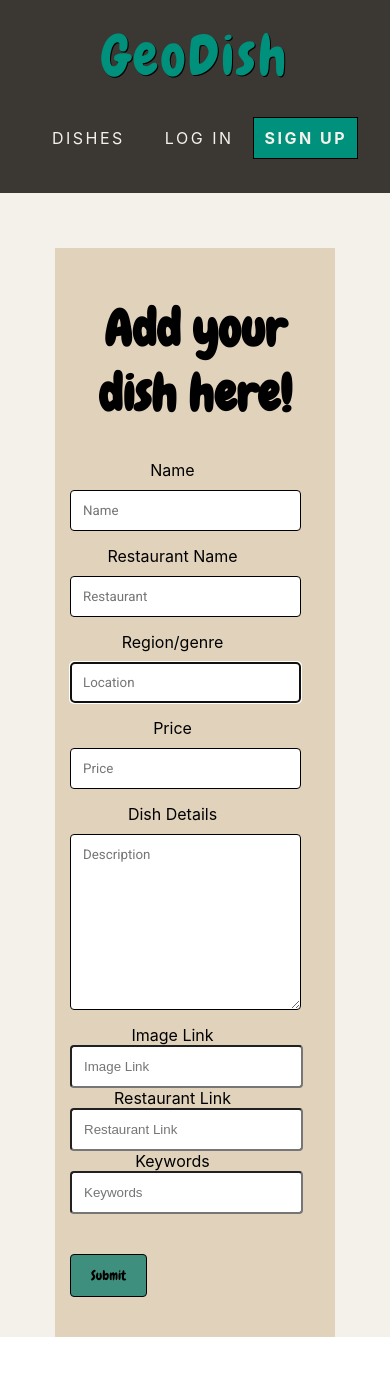
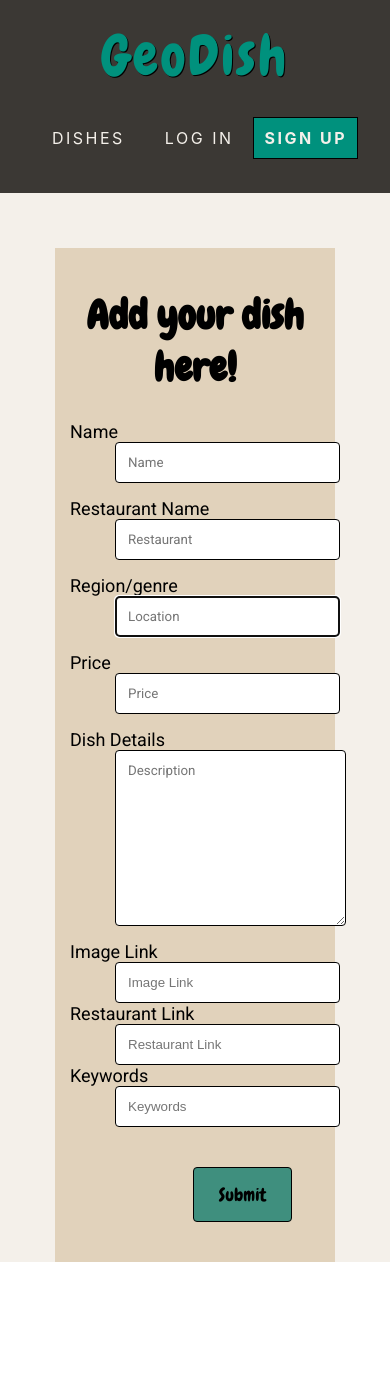
Before and after one commit to rararamberg/GeoDish-App, a React (Create React App) app in the folder client/: page /add-dish in a window 390 px wide. Shown: the top 1376 px of the page. After the commit the page ends 1317 px from the top, so only its background shows below. Built offline with nearby package versions, Linux system fonts and the light colour scheme; the HTML template or start-up script is replaced by a standard one.

Commit message:
final touches edit dish and add dish

```diff
--- a/client/src/screens/AddDishes/AddDishes.css
+++ b/client/src/screens/AddDishes/AddDishes.css
@@ -11,7 +11,7 @@
     flex-direction: row;
     align-items: center;
     font-family: chewy;
-    font-size: 25px;
+    font-size: 20px;
 }
 
 .add-form-container {
@@ -19,22 +19,38 @@
     display: flex;
     flex-direction: row;
     flex-wrap: wrap;
-    justify-content: space-between;
+    justify-content: space-evenly;
     align-items: center;
     align-content: space-between;
     background-color: #E1D2BB;
 }
 
+
 .create-form input {
     display: flex;
-    flex-direction: column;
-    justify-content: flex-end;
+    flex-direction: row;
+    justify-content: flex-start;
     align-items: center;
-    width: 100%;
+    width: 90%;
     padding: 12px;
     border-radius: 4px;
+    box-sizing: border-box;
 }
 
+/* .create-form {
+    display: flex;
+    flex-direction: column;
+} */
+
+.create-form textarea {
+    width: 82%;
+}
+
+.create-form label {
+    font-family: roboto;
+    font-size: 18px;
+    float: left;
+}
 
 .input-image-link,
 .input-restaurant-link,
@@ -42,6 +58,7 @@
     width: 100%;
     padding: 12px;
     border-radius: 3px;
+    border: 1px solid black;
 }
 
 .submit-button {
@@ -51,7 +68,6 @@
     border: 1px solid black;
     border-radius: 4px;
     cursor: pointer;
-    float: left;
     margin-top: 40px;
     margin-bottom: 25px;
     font-family: chewy;
@@ -59,16 +75,28 @@
 
 
 @media(max-width:600px) {
-    .form-container {
+    .add-form-container {
         display: flex;
         flex-wrap: wrap;
+        flex-direction: column;
         justify-content: center;
+        align-content: center;
+        align-items: center;
         padding-right: 15px;
     }
 
-    .input-name {
-        width: 50%;
+    .input-name,
+    .input-restaurant,
+    .input-location,
+    .input-price,
+    .textarea-description {
+        display: flex;
+        flex-direction: column;
+        align-items: center;
+        justify-content: center;
+        width: 20%;
         padding: 12px;
+        margin-left: 45px;
     }
 
     .input-image-link,
@@ -76,5 +104,22 @@
     .input-keyword {
         width: 80%;
         padding: 12px;
+        margin-left: 45px;
     }
+
+    .submit-button {
+        background-color: rgb(63, 143, 126);
+        color: black;
+        padding: 15px 25px;
+        border: 1px solid black;
+        border-radius: 4px;
+        cursor: pointer;
+        font-family: chewy;
+        font-size: 18px;
+        text-align: center;
+        align-content: center;
+        margin-left: 95px;
+    }
+
+
 }
```
